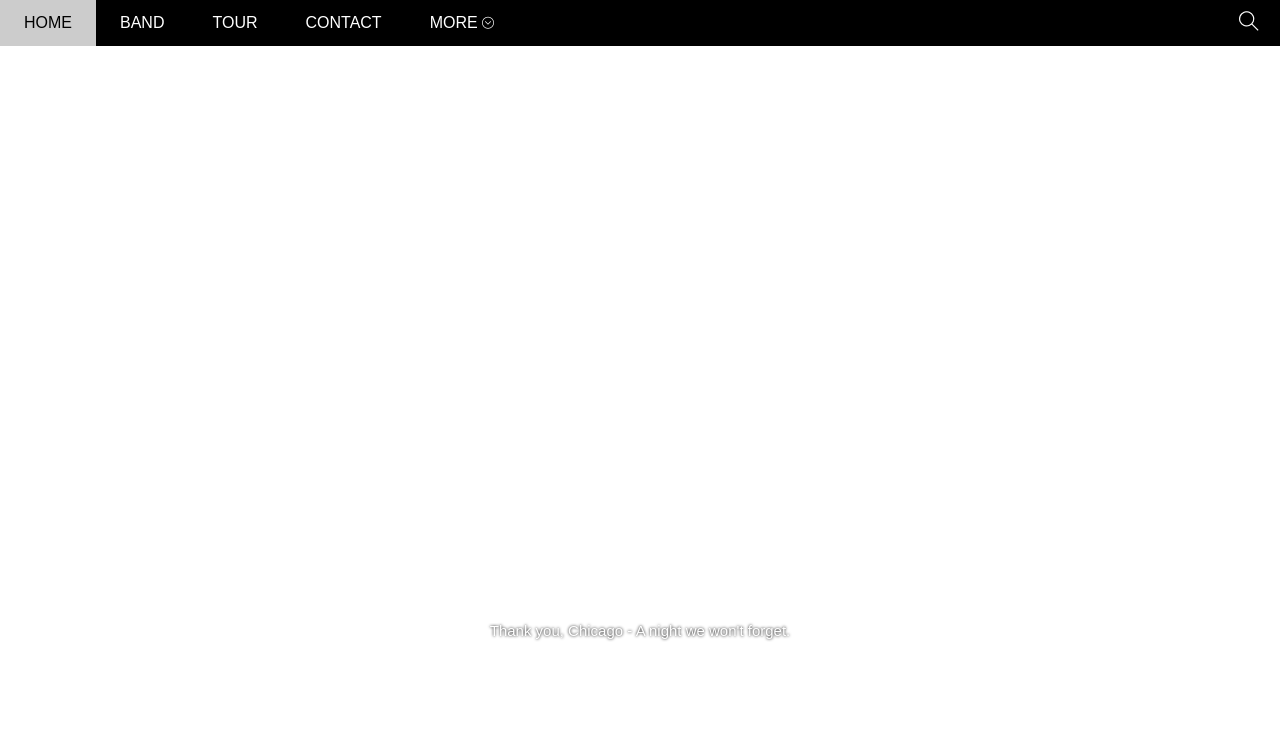
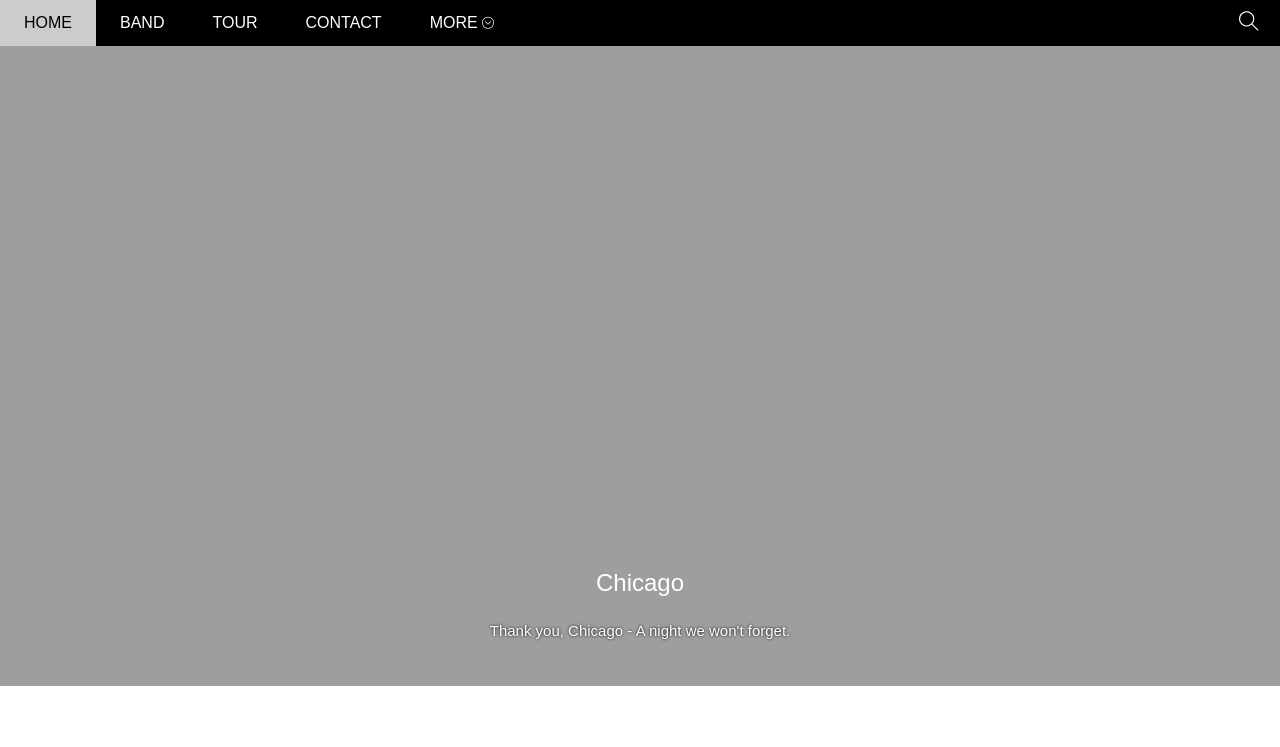
Before and after one commit to liuzhang23/The-Band, a plain HTML site: page index.html in a window 1280 px wide. Shown: the top 747 px of the page. Drawn offline with Linux system fonts and the light colour scheme; the site is published under a folder, as on GitHub Pages, so addresses that start at the root find nothing.

Commit message:
Update style.css

```diff
--- a/assets/css/style.css
+++ b/assets/css/style.css
@@ -188,7 +188,7 @@
     margin-top: 46px;
     padding-top: 50%;
     /* background: url("/assets/img/slider/chicago.jpg") top center / cover no-repeat; */
-    background-image: url("/assets/img/slider/chicago.jpg");
+    background-image: url("../img/slider/chicago.jpg");
     background-position: top center;
     background-size: cover;
     background-repeat: no-repeat;
```
